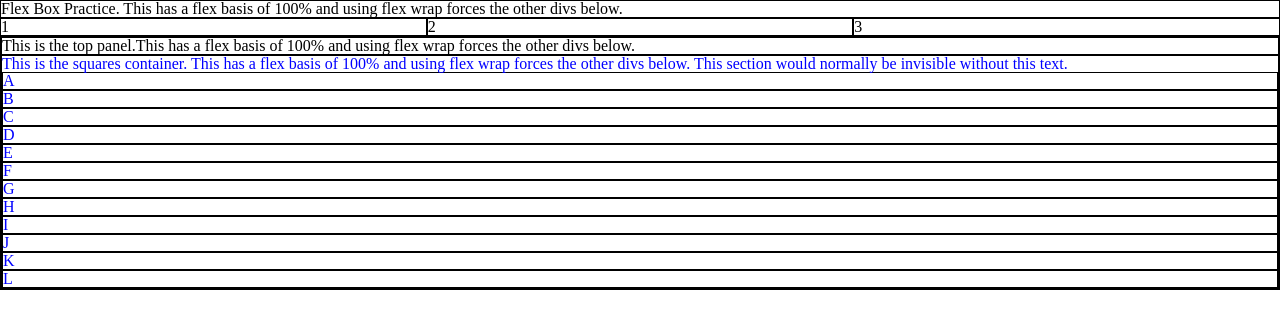
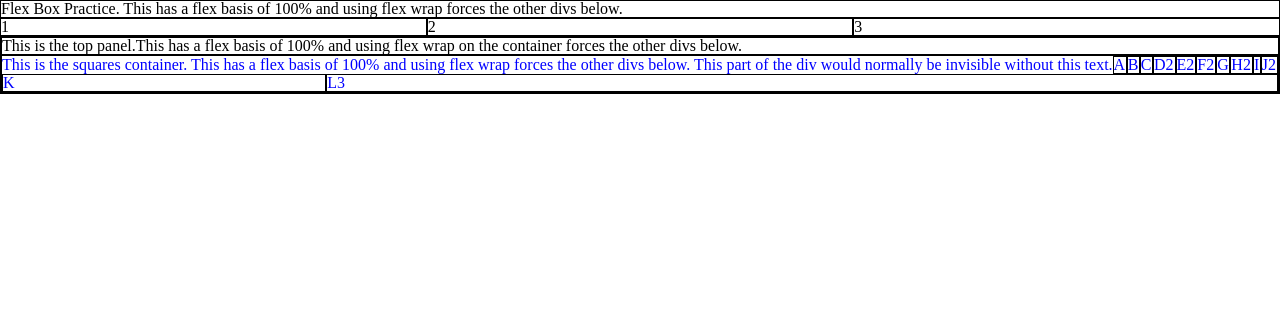
Before and after one commit to jehartman/FlexBox, a plain HTML site: page index.html in a window 1280 px wide. Drawn offline with nearby package versions, Linux system fonts and the light colour scheme.

Commit message:
working on wrap within container div

```diff
--- a/index.html
+++ b/index.html
@@ -26,22 +26,22 @@
     <div class='container' id='entire'>
 
         <div class='topPanel'>
-            <p>This is the top panel.This has a flex basis of 100% and using flex wrap forces the other divs below.</p>
+            <p>This is the top panel.This has a flex basis of 100% and using flex wrap on the container forces the other divs below.</p>
         </div>
 
-        <div class='container topPanel' id='squaresContainer'>This is the squares container. This has a flex basis of 100% and using flex wrap forces the other divs below. This section would normally be invisible without this text.
+        <div class='container topPanel' id='squaresContainer'>This is the squares container. This has a flex basis of 100% and using flex wrap forces the other divs below. This part of the div would normally be invisible without this text.
             <div class='grow'>A</div>
             <div class='grow'>B</div>
             <div class='grow'>C</div>
-            <div class='grow2'>D</div>
-            <div class='grow2'>E</div>
-            <div class='grow2'>F</div>
+            <div class='grow2'>D2</div>
+            <div class='grow2'>E2</div>
+            <div class='grow2'>F2</div>
             <div class='grow'>G</div>
-            <div class='grow2'>H</div>
+            <div class='grow2'>H2</div>
             <div class='grow'>I</div>
-            <div class='grow2'>J</div>
+            <div class='grow2'>J2</div>
             <div class='grow'>K</div>
-            <div class='grow2'>L</div>
+            <div class='grow3'>L3</div>
         </div>
     </div>
 
--- a/style.css
+++ b/style.css
@@ -10,7 +10,7 @@ div {
 
 .topPanel {
 	flex-basis: 100%;
-	display: block;
+/*	display: block;*/
 	width: 100%;
 }
 
@@ -22,6 +22,10 @@ div {
 	flex-grow: 2;
 }
 
+.grow3 {
+	flex-grow: 3;
+}
+
 #squaresContainer {
 	color: blue;
 }
```
